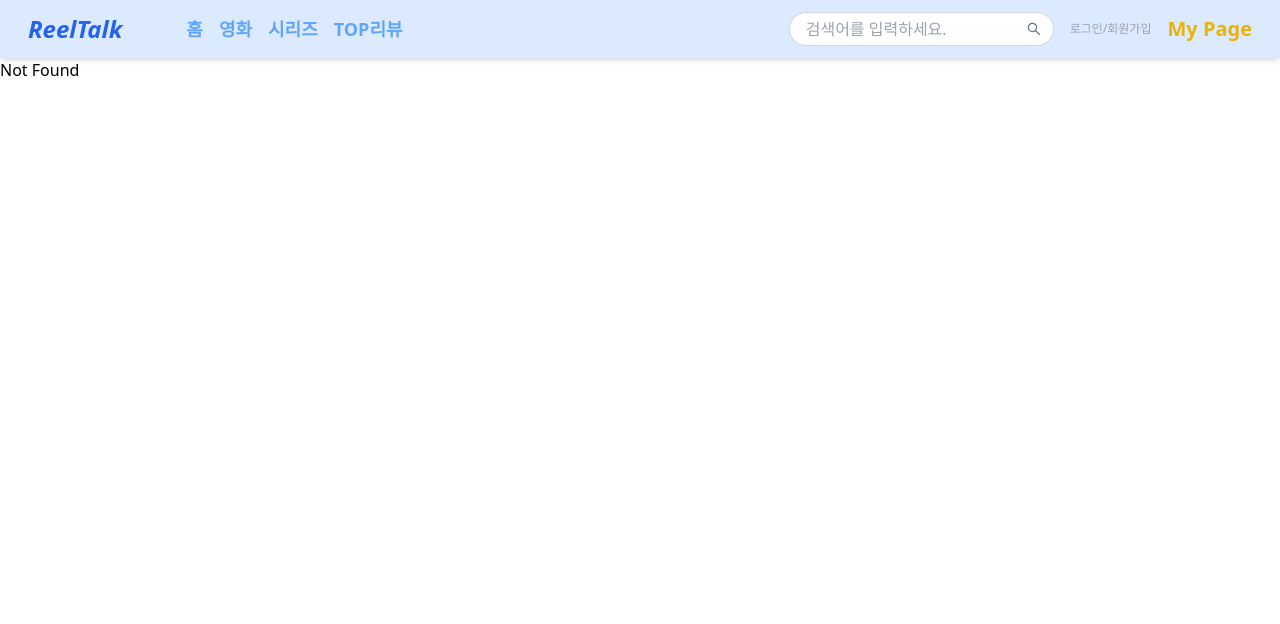
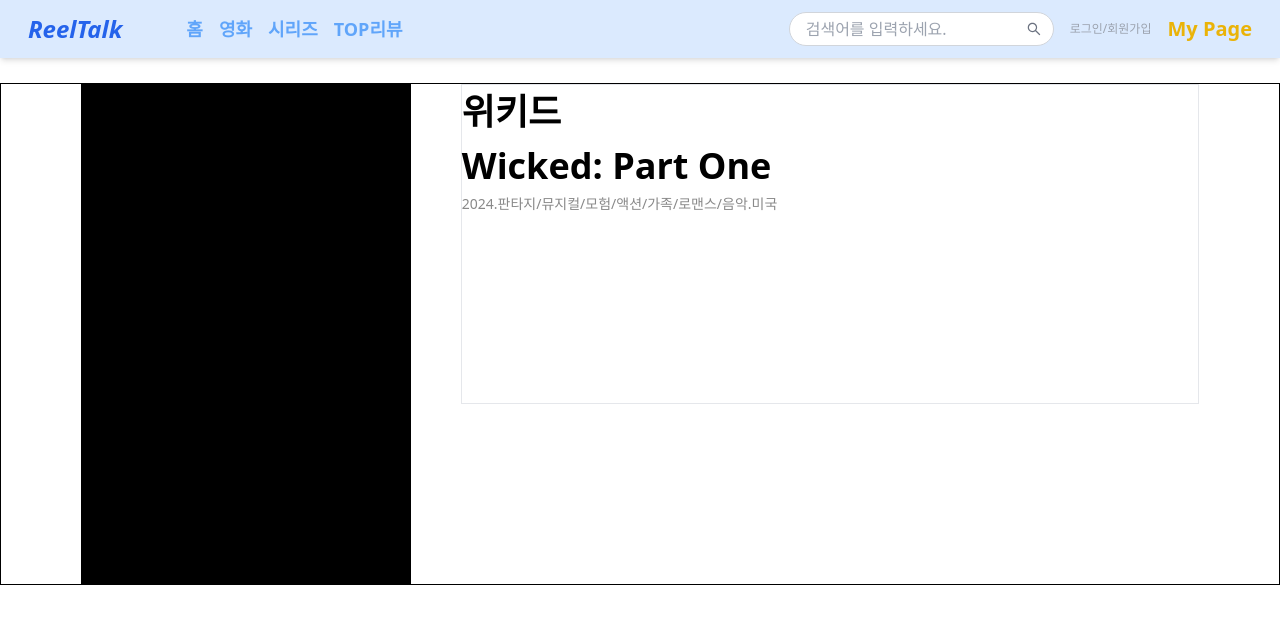
Before and after one commit to TEAM-ALOM/reeltalk-fe, a Next.js app: page /movies-detail in a window 1280 px wide. Before the commit this address had no page. Shown: the top 624 px of the page. Built offline with nearby package versions, Linux system fonts and the light colour scheme.

Commit message:
영화 상세 정보

```diff
--- a/app/components/navigation.tsx
+++ b/app/components/navigation.tsx
@@ -29,7 +29,7 @@
 
           {/* 네비게이션 메뉴 (PC 화면에서만 보임) */}
           <nav className="hidden space-x-4 md:flex">
-            {["/", "/movies", "/series", "/top-reviews"].map((href, index) => (
+            {["/", "/movies-screen", "/series", "/top-reviews"].map((href, index) => (
               <button
                 key={index}
                 onClick={() => handleNavigation(href)}
@@ -39,7 +39,7 @@
               >
                 {href === "/"
                   ? "홈"
-                  : href === "/movies"
+                  : href === "/movies-screen"
                   ? "영화"
                   : href === "/series"
                   ? "시리즈"
@@ -88,7 +88,7 @@
       {/* 모바일 네비게이션 */}
       {isMenuOpen && (
         <nav className="p-4 space-y-4 bg-white border-t border-gray-200 md:hidden">
-          {["/", "/movies", "/series", "/top-reviews"].map((href, index) => (
+          {["/", "/movies-screen", "/series", "/top-reviews"].map((href, index) => (
             <button
               key={index}
               onClick={() => handleNavigation(href)}
@@ -96,7 +96,7 @@
             >
               {href === "/"
                 ? "홈"
-                : href === "/movies"
+                : href === "/movies-screen"
                 ? "영화"
                 : href === "/series"
                 ? "시리즈"
--- a/app/movie-detail/page.tsx
+++ /dev/null
@@ -1,6 +0,0 @@
-export default function MoviesDetail() {
-
-    return (
-        <></>
-    );
-}
--- /dev/null
+++ b/app/movies-detail/page.tsx
@@ -0,0 +1,46 @@
+export default function MoviesDetail() {
+
+    return (
+        <main className="flex flex-col justify-center items-center">
+
+            {/* 영화 상세 정보*/}
+            <div className="w-full h-* border border-3 border-black mt-[25px] flex justify-between pl-[80px] pr-[80px]">
+                {/* 영화 포스터*/}
+                <div className="w-[500px] h-[500px] bg-black"></div>
+
+                {/* 영화 정보*/}
+                <div className="w-full h-[320px] ml-[50px] border border-3 border-red">
+
+                    <div>
+                        {/* 제목 및 장르*/}
+                        <div>
+                            <div className="text-[36px] font-bold">위키드</div>
+                            <div className="text-[36px] font-bold">Wicked: Part One</div>
+                            <div className="text-[#898989] text-[14px]">2024.판타지/뮤지컬/모험/액션/가족/로맨스/음악.미국</div>
+                        </div>
+
+
+                        {/* 평점 */}
+                        <div></div>
+                    </div>
+
+                    {/* 영화 설명 박스 */}
+                    <div></div>
+
+                    {/* 출연진 */}
+                    <div></div>
+                </div>
+            </div>
+
+            {/* 리뷰 talk*/}
+            <div>
+
+            </div>
+
+            {/* 실시간 talk*/}
+            <div>
+
+            </div>
+        </main>
+    );
+}
```
